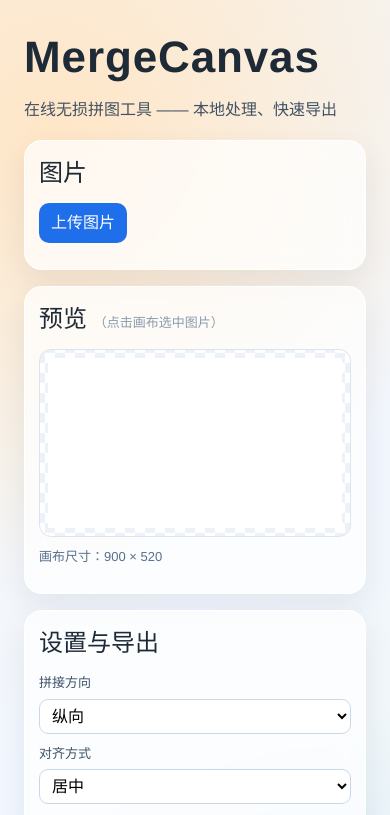
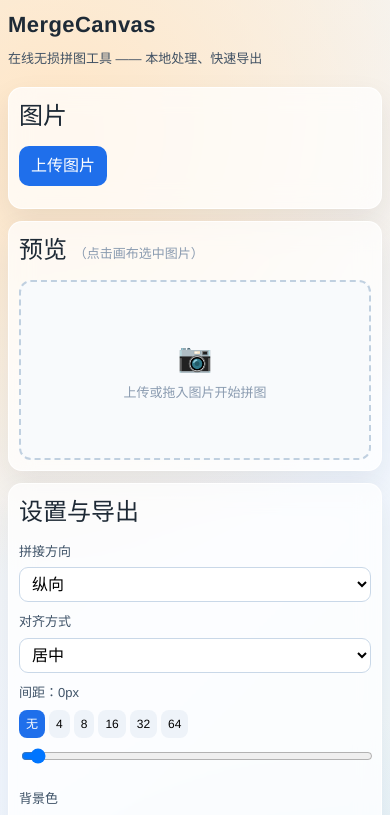
Before and after one commit to dodio12138/MergeCanvas, a React (Vite) app: page / in a window 390 px wide. Shown: the top 815 px of the page. Built offline with nearby package versions, Linux system fonts and the light colour scheme.

Commit message:
添加拖放上传功能，优化空画布样式和响应式布局

```diff
--- a/src/App.css
+++ b/src/App.css
@@ -218,6 +218,46 @@ button:disabled {
   margin: 0 auto;
 }
 
+.canvas-empty {
+  display: flex;
+  flex-direction: column;
+  align-items: center;
+  justify-content: center;
+  min-height: 260px;
+  border-radius: 12px;
+  border: 2px dashed #c0d0e0;
+  background: #f8fafc;
+  color: #8a9bb0;
+  font-size: 15px;
+  gap: 4px;
+  user-select: none;
+}
+
+.canvas-empty p:first-child {
+  font-size: 40px;
+  margin: 0;
+}
+
+.canvas-empty p:last-child {
+  margin: 0;
+}
+
+.list li[draggable] {
+  cursor: grab;
+}
+
+.list li[draggable]:active {
+  cursor: grabbing;
+}
+
+.list li.drag-over-before {
+  box-shadow: 0 -2px 0 0 #1f6feb;
+}
+
+.list li.drag-over-after {
+  box-shadow: 0 2px 0 0 #1f6feb;
+}
+
 .tip {
   margin-top: 10px;
   color: #57708a;
@@ -429,11 +469,92 @@ button:disabled {
 }
 
 @media (max-width: 1024px) {
+  .app {
+    padding: 12px;
+  }
+
+  .top h1 {
+    font-size: 28px;
+  }
+
+  .top p {
+    font-size: 13px;
+  }
+
   .grid {
     grid-template-columns: 1fr;
+    gap: 12px;
+  }
+
+  .grid > aside:first-child,
+  .grid > aside:last-child {
+    position: static;
+    max-height: none;
+    overflow-y: visible;
   }
 
   .preview-panel {
     min-height: auto;
   }
+
+  .panel {
+    padding: 10px;
+    border-radius: 14px;
+  }
+
+  .item-head .thumb {
+    width: 32px;
+    height: 32px;
+  }
+
+  .field.two {
+    grid-template-columns: 1fr 1fr;
+  }
+
+  .export-btns {
+    grid-template-columns: 1fr;
+  }
+
+  .crop-grid {
+    grid-template-columns: 1fr 1fr;
+    gap: 8px;
+  }
+
+  .crop-h {
+    height: 12px;
+    margin-top: -6px;
+  }
+
+  .crop-v {
+    width: 12px;
+    margin-left: -6px;
+  }
 }
+
+@media (max-width: 480px) {
+  .app {
+    padding: 8px;
+  }
+
+  .top h1 {
+    font-size: 22px;
+  }
+
+  .row-btn {
+    gap: 4px;
+  }
+
+  .row-btn button {
+    padding: 5px 7px;
+    font-size: 12px;
+  }
+
+  .canvas-empty {
+    min-height: 180px;
+    font-size: 13px;
+  }
+
+  .canvas-empty p:first-child {
+    font-size: 28px;
+  }
+}
--- a/src/App.tsx
+++ b/src/App.tsx
@@ -206,6 +206,24 @@ function App() {
   const cropImgRef = useRef<HTMLDivElement | null>(null)
   const previewScaleRef = useRef(1)
   const cropScrollRef = useRef(0)
+  const dragItemRef = useRef<string | null>(null)
+  const [dragOverId, setDragOverId] = useState<string | null>(null)
+  const [dragOverPos, setDragOverPos] = useState<'before' | 'after'>('before')
+
+  /* ---- drag-and-drop upload ---- */
+  useEffect(() => {
+    const onDragOver = (e: DragEvent) => { e.preventDefault(); if (e.dataTransfer) e.dataTransfer.dropEffect = e.dataTransfer.types.includes('Files') ? 'copy' : 'move' }
+    const onDrop = (e: DragEvent) => {
+      e.preventDefault()
+      // only handle external file drops, not internal reorder
+      if (e.dataTransfer?.types.includes('Files') && e.dataTransfer.files.length > 0) {
+        void onFileChange(e.dataTransfer.files)
+      }
+    }
+    document.addEventListener('dragover', onDragOver)
+    document.addEventListener('drop', onDrop)
+    return () => { document.removeEventListener('dragover', onDragOver); document.removeEventListener('drop', onDrop) }
+  })
 
   /* ---- warn before leaving when there is work in progress ---- */
   useEffect(() => {
@@ -470,11 +488,14 @@ function App() {
       }
 
       const quality = format === 'image/jpeg' ? jpgQuality : undefined
-      const url = offscreen.toDataURL(format, quality)
+      const blob = await new Promise<Blob | null>((resolve) => offscreen.toBlob(resolve, format, quality))
+      if (!blob) return
+      const url = URL.createObjectURL(blob)
       const a = document.createElement('a')
       a.href = url
       a.download = `mergecanvas-${Date.now()}.${format === 'image/png' ? 'png' : 'jpg'}`
       a.click()
+      setTimeout(() => URL.revokeObjectURL(url), 1000)
     } finally {
       setIsExporting(false)
     }
@@ -498,18 +519,15 @@ function App() {
     if (estW * estH > MAX_PIXELS) previewScale *= Math.sqrt(MAX_PIXELS / (estW * estH))
 
     // check text hit first (reverse order = top-most first)
-    const offscreen = document.createElement('canvas')
-    offscreen.width = canvas.width
-    offscreen.height = canvas.height
-    const tctx = offscreen.getContext('2d')
-    if (tctx) {
+    const ctx = canvas.getContext('2d')
+    if (ctx) {
       for (let i = texts.length - 1; i >= 0; i--) {
         const t = texts[i]
         if (!t.text.trim()) continue
         const fsPx = Math.round(t.fontSize * previewScale)
-        tctx.font = `${fsPx}px "Arial","PingFang SC",sans-serif`
+        ctx.font = `${fsPx}px "Arial","PingFang SC",sans-serif`
         const lines = t.text.split('\n')
-        const tw = Math.max(...lines.map((l) => tctx.measureText(l).width))
+        const tw = Math.max(...lines.map((l) => ctx.measureText(l).width))
         const tx = t.x * previewScale
         const ty = t.y * previewScale
         const th = fsPx * 1.2 * lines.length
@@ -656,7 +674,40 @@ function App() {
           </label>
           <ul className="list">
             {images.map((item, idx) => (
-              <li key={item.id} className={item.id === selectedId ? 'selected' : ''} onClick={() => { setSelectedId(item.id); requestAnimationFrame(() => { const r = imageRectsRef.current.find((rc) => rc.id === item.id); const canvas = canvasRef.current; if (r && canvas) { const canvasRect = canvas.getBoundingClientRect(); const ratio = canvas.clientWidth / canvas.width; const imgTop = canvasRect.top + window.scrollY + r.y * ratio; window.scrollTo({ top: imgTop - window.innerHeight / 3, behavior: 'smooth' }) } }) }}>
+              <li
+                key={item.id}
+                className={`${item.id === selectedId ? 'selected' : ''}${dragOverId === item.id ? (dragOverPos === 'before' ? ' drag-over-before' : ' drag-over-after') : ''}`}
+                draggable
+                onDragStart={(e) => { dragItemRef.current = item.id; e.dataTransfer.effectAllowed = 'move'; e.currentTarget.style.opacity = '0.4' }}
+                onDragEnd={(e) => { dragItemRef.current = null; e.currentTarget.style.opacity = ''; setDragOverId(null) }}
+                onDragOver={(e) => {
+                  e.preventDefault(); e.stopPropagation(); e.dataTransfer.dropEffect = 'move'
+                  if (!dragItemRef.current || dragItemRef.current === item.id) { setDragOverId(null); return }
+                  const rect = e.currentTarget.getBoundingClientRect()
+                  const pos = e.clientY < rect.top + rect.height / 2 ? 'before' : 'after'
+                  setDragOverId(item.id); setDragOverPos(pos)
+                }}
+                onDragLeave={() => { if (dragOverId === item.id) setDragOverId(null) }}
+                onDrop={(e) => {
+                  e.preventDefault()
+                  e.stopPropagation()
+                  setDragOverId(null)
+                  const fromId = dragItemRef.current
+                  if (!fromId || fromId === item.id) return
+                  setImages((prev) => {
+                    const arr = [...prev]
+                    const fi = arr.findIndex((i) => i.id === fromId)
+                    if (fi === -1) return prev
+                    const [moved] = arr.splice(fi, 1)
+                    let ti = arr.findIndex((i) => i.id === item.id)
+                    if (ti === -1) return prev
+                    if (dragOverPos === 'after') ti += 1
+                    arr.splice(ti, 0, moved)
+                    return arr
+                  })
+                }}
+                onClick={() => { setSelectedId(item.id); requestAnimationFrame(() => { const r = imageRectsRef.current.find((rc) => rc.id === item.id); const canvas = canvasRef.current; if (r && canvas) { const canvasRect = canvas.getBoundingClientRect(); const ratio = canvas.clientWidth / canvas.width; const imgTop = canvasRect.top + window.scrollY + r.y * ratio; window.scrollTo({ top: imgTop - window.innerHeight / 3, behavior: 'smooth' }) } }) }}
+              >
                 <div className="item-head">
                   <img className="thumb" src={item.url} alt="" draggable={false} />
                   <div>
@@ -730,12 +781,17 @@ function App() {
                 <button className="active" onClick={() => { setCropMode(false); requestAnimationFrame(() => { window.scrollTo({ top: cropScrollRef.current }) }) }}>完成裁切</button>
               </div>
             </div>
+          ) : images.length === 0 ? (
+            <div className="canvas-empty">
+              <p>📷</p>
+              <p>上传或拖入图片开始拼图</p>
+            </div>
           ) : (
             <div className="canvas-wrap">
               <canvas ref={canvasRef} onMouseDown={onCanvasMouseDown} onDoubleClick={onCanvasDoubleClick} style={{ cursor: 'crosshair', maxWidth: '100%', height: 'auto', willChange: 'transform' }} />
             </div>
           )}
-          <p className="tip">画布尺寸：{metrics.width} × {metrics.height}</p>
+          {images.length > 0 && <p className="tip">画布尺寸：{metrics.width} × {metrics.height}</p>}
         </section>
 
         {/* 右：设置 */}
```
